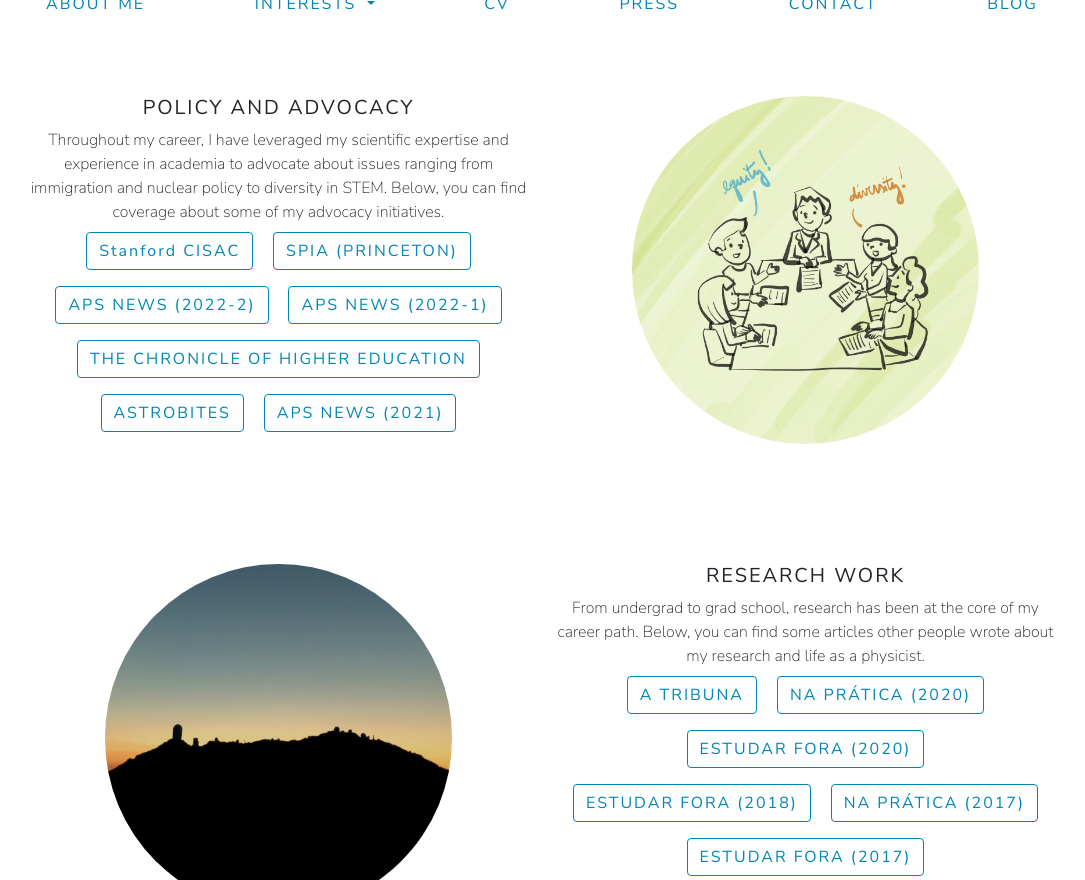
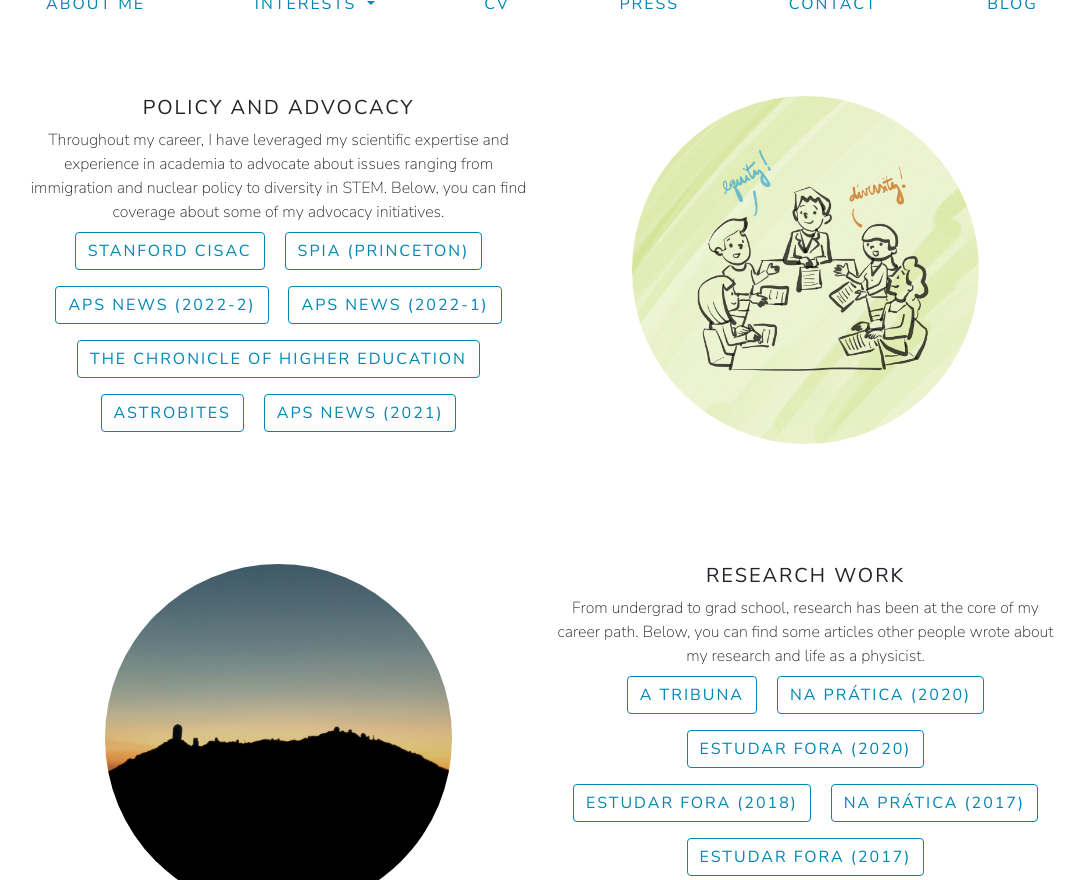
Before and after one commit to barbaracrusan/barbaracrusan.github.io, a Jekyll site: the page built from press.html, in a window 1280 px wide and 900 px high, scrolled down 629 px, cut to the strip 20-900 px from the top of the window. Shown: the whole strip, without its empty margins (98-1183 px from the left). Built offline with Jekyll 4.4.1, drawn with Linux system fonts in a browser that asks for light colours; nearby versions of some CDN libraries.

Commit message:
typo update

```diff
--- a/press.html
+++ b/press.html
@@ -64,7 +64,7 @@ title: PRESS
        <!-- Add buttons -->
        <a class="btn btn-outline-secondary my-2 mx-2" role="button"
          href="https://cisac.fsi.stanford.edu/news/cisac-names-2023-2024-fellows" target="_blank">
-       Stanford CISAC</a>
+       STANFORD CISAC</a>
         <a class="btn btn-outline-secondary my-2 mx-2" role="button"
          href="https://spia.princeton.edu/news/sgs-brings-impactful-conversations-physics-nuclear-weapons-princetons-campus" target="_blank">
        SPIA (PRINCETON)</a>
```
